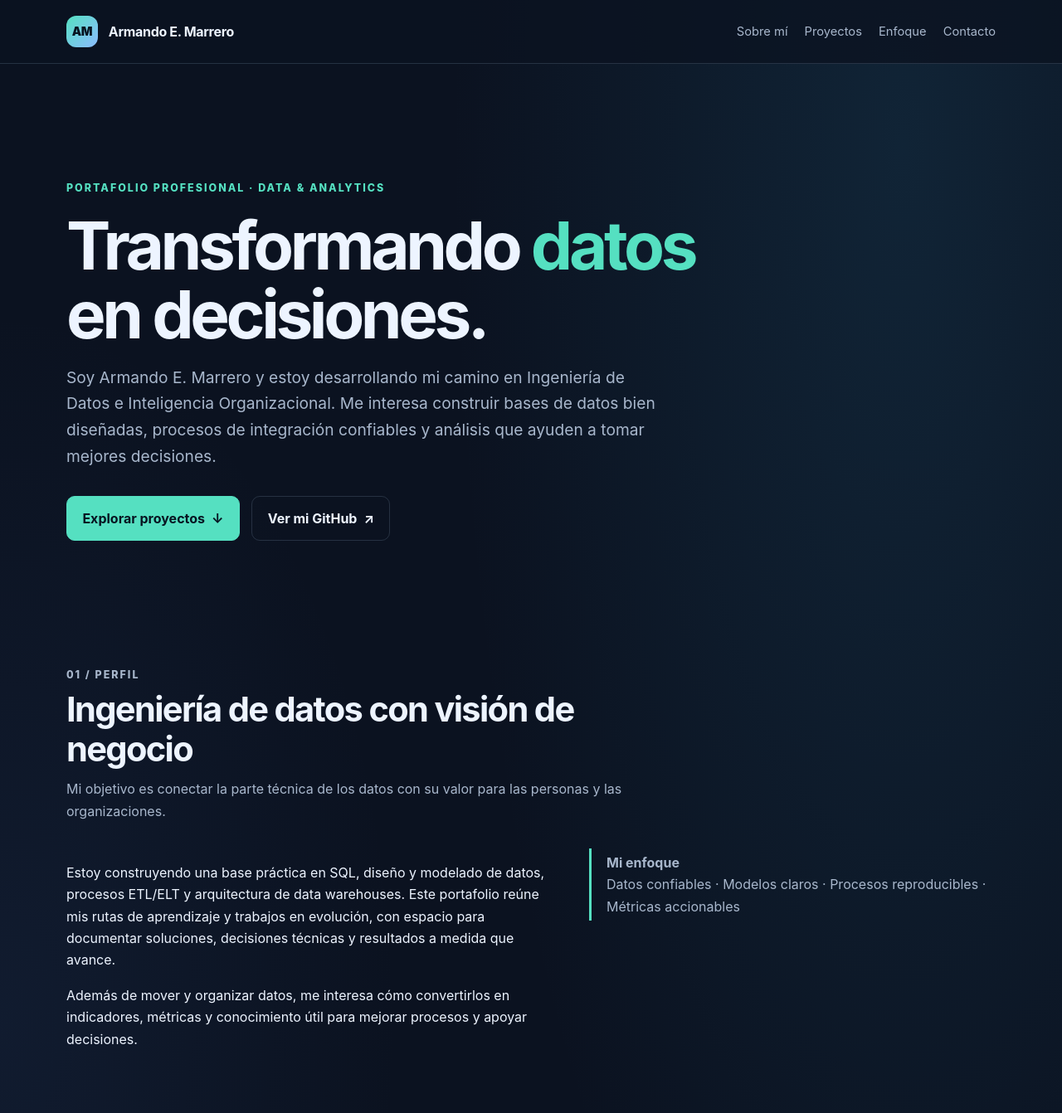
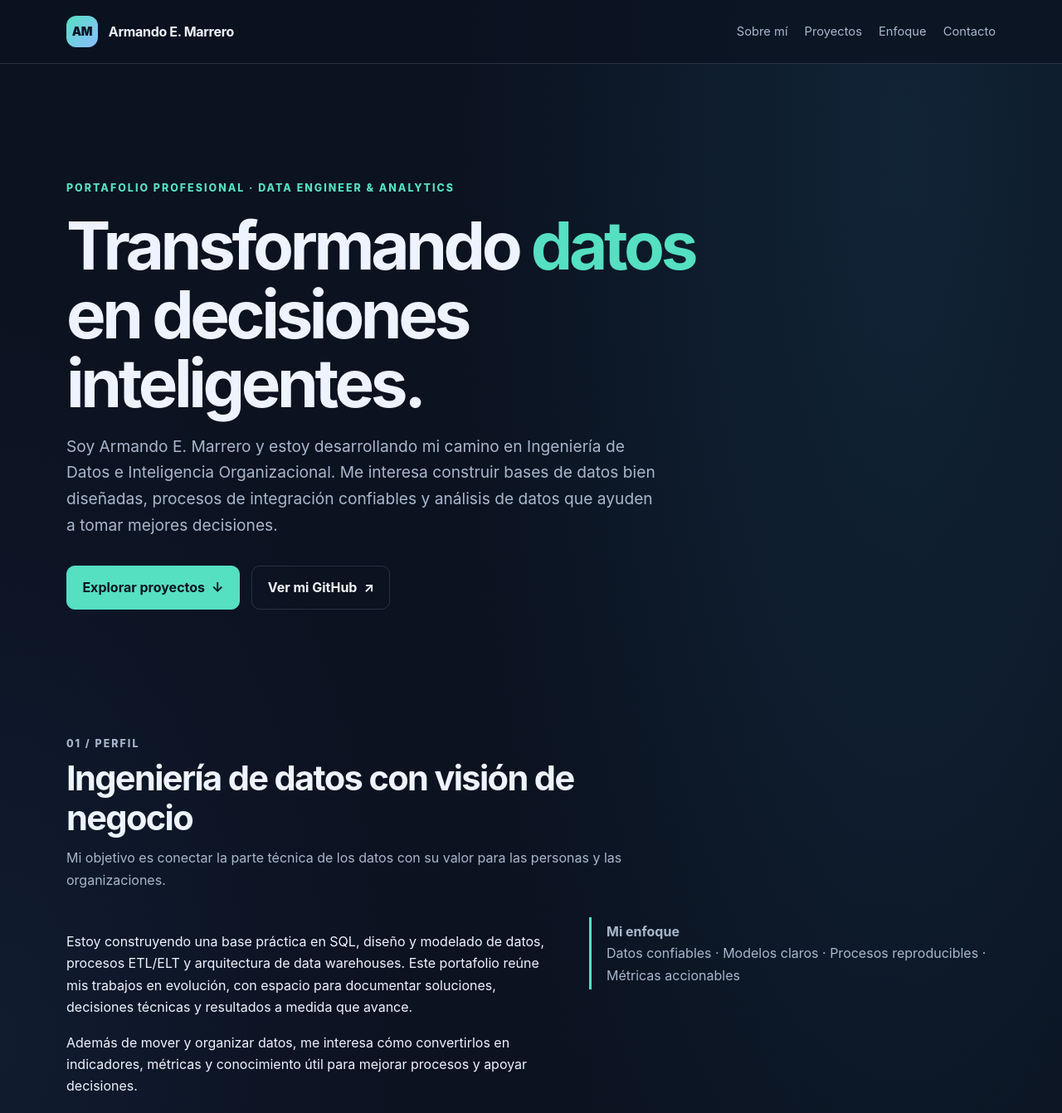
Before and after one commit to armando-dataeng/armando-dataeng.github.io, a plain HTML site: page index.html in a window 1280 px wide. Shown: the top 1342 px of the page at 83% size. Drawn offline with Linux system fonts and the light colour scheme.

Commit message:
Revise portfolio text for clarity and focus
Updated text to reflect a focus on Data Engineering and intelligent decision-making.

```diff
--- a/index.html
+++ b/index.html
@@ -103,12 +103,12 @@
 
   <main>
     <section class="hero container" id="inicio">
-      <p class="eyebrow">Portafolio profesional · Data &amp; Analytics</p>
-      <h1>Transformando <span>datos</span> en decisiones.</h1>
+      <p class="eyebrow">Portafolio profesional · Data Engineer &amp; Analytics</p>
+      <h1>Transformando <span>datos</span> en decisiones inteligentes.</h1>
       <p class="hero-copy">
         Soy Armando E. Marrero y estoy desarrollando mi camino en Ingeniería de Datos e
         Inteligencia Organizacional. Me interesa construir bases de datos bien diseñadas,
-        procesos de integración confiables y análisis que ayuden a tomar mejores decisiones.
+        procesos de integración confiables y análisis de datos que ayuden a tomar mejores decisiones.
       </p>
       <div class="actions">
         <a class="button primary" href="#proyectos">Explorar proyectos <span aria-hidden="true">↓</span></a>
@@ -127,7 +127,7 @@
           <p>
             Estoy construyendo una base práctica en SQL, diseño y modelado de datos,
             procesos ETL/ELT y arquitectura de data warehouses. Este portafolio reúne mis
-            rutas de aprendizaje y trabajos en evolución, con espacio para documentar
+            trabajos en evolución, con espacio para documentar
             soluciones, decisiones técnicas y resultados a medida que avance.
           </p>
           <p>
@@ -146,7 +146,7 @@
       <div class="section-heading">
         <p class="eyebrow">02 / Repositorios</p>
         <h2>Proyectos y rutas de desarrollo</h2>
-        <p>Una selección de repositorios que documentan las áreas que estoy estudiando y desarrollando. Los iré ampliando con ejercicios, casos prácticos y entregables.</p>
+        <p>Una selección de repositorios que documentan las áreas que estoy desarrollando. Los iré ampliando con ejercicios, casos prácticos y entregables.</p>
       </div>
       <div class="grid">
         <article class="card">
```
